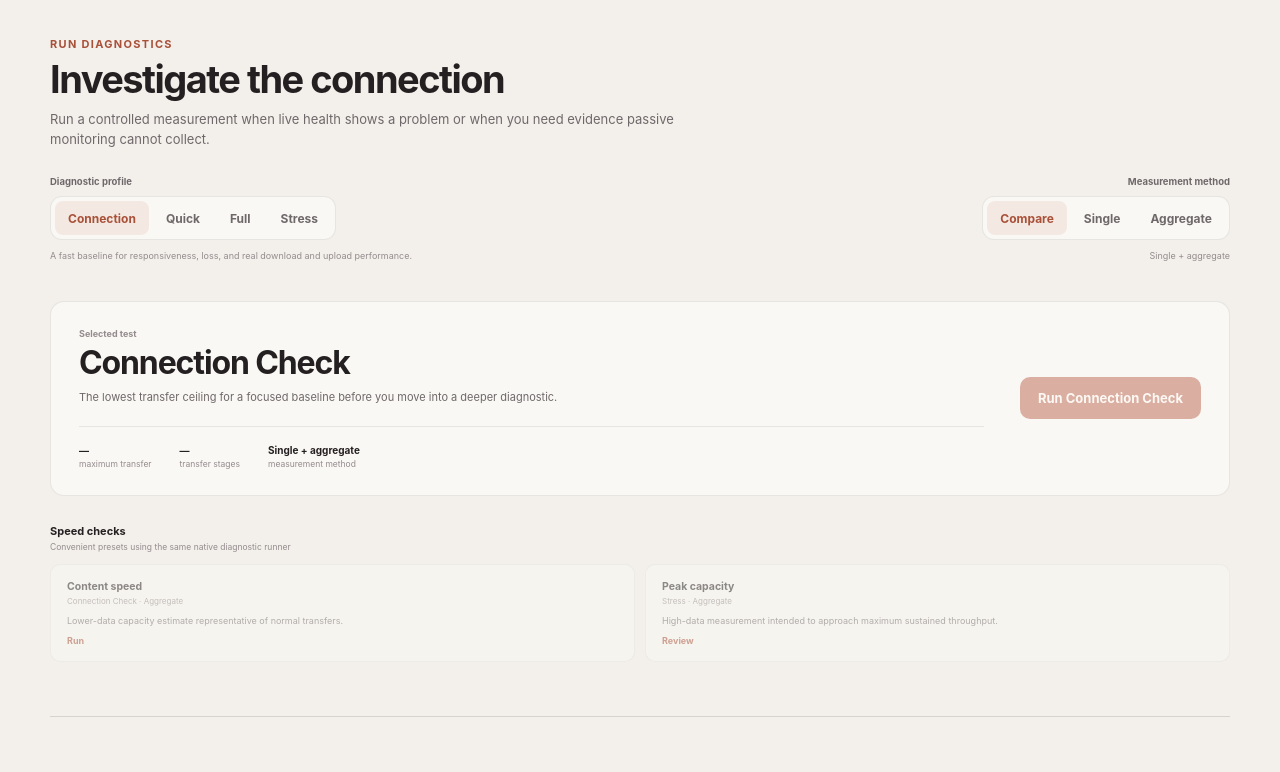
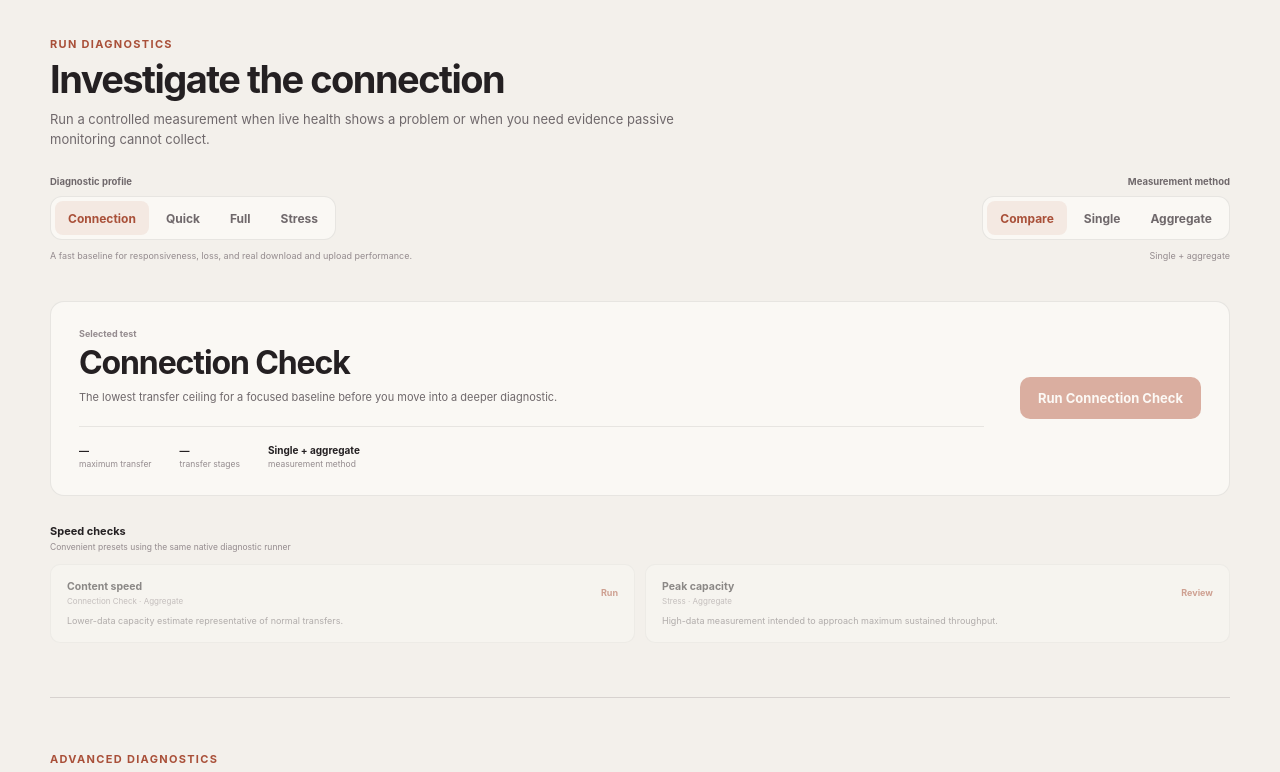
Before and after one commit to JohnnyZLi/Network-Diagnostics-Suite, a React (Vite) app in the folder tools/NetworkDiagnostics.Desktop/frontend/: page / in a window 1280 px wide. Shown: the part 576-1348 px from the top of the page. Built offline with nearby package versions, Linux system fonts and the light colour scheme.

Commit message:
Fix sticky shell and speed preset action alignment

```diff
--- a/tools/NetworkDiagnostics.Desktop/frontend/src/workbench-polish.css
+++ b/tools/NetworkDiagnostics.Desktop/frontend/src/workbench-polish.css
@@ -1,3 +1,7 @@
+.app-shell {
+  overflow-x: visible;
+}
+
 .live-health-header {
   margin-bottom: 20px;
 }
@@ -5,6 +9,22 @@
 .live-health-hero {
   min-height: 258px;
   padding: 4px 14px 26px;
+}
+
+.speed-check-card > span {
+  grid-column: 1;
+  grid-row: 1;
+}
+
+.speed-check-card > b {
+  grid-column: 2;
+  grid-row: 1;
+  justify-self: end;
+}
+
+.speed-check-card > p {
+  grid-column: 1 / -1;
+  grid-row: 2;
 }
 
 .advanced-header-status {
```
